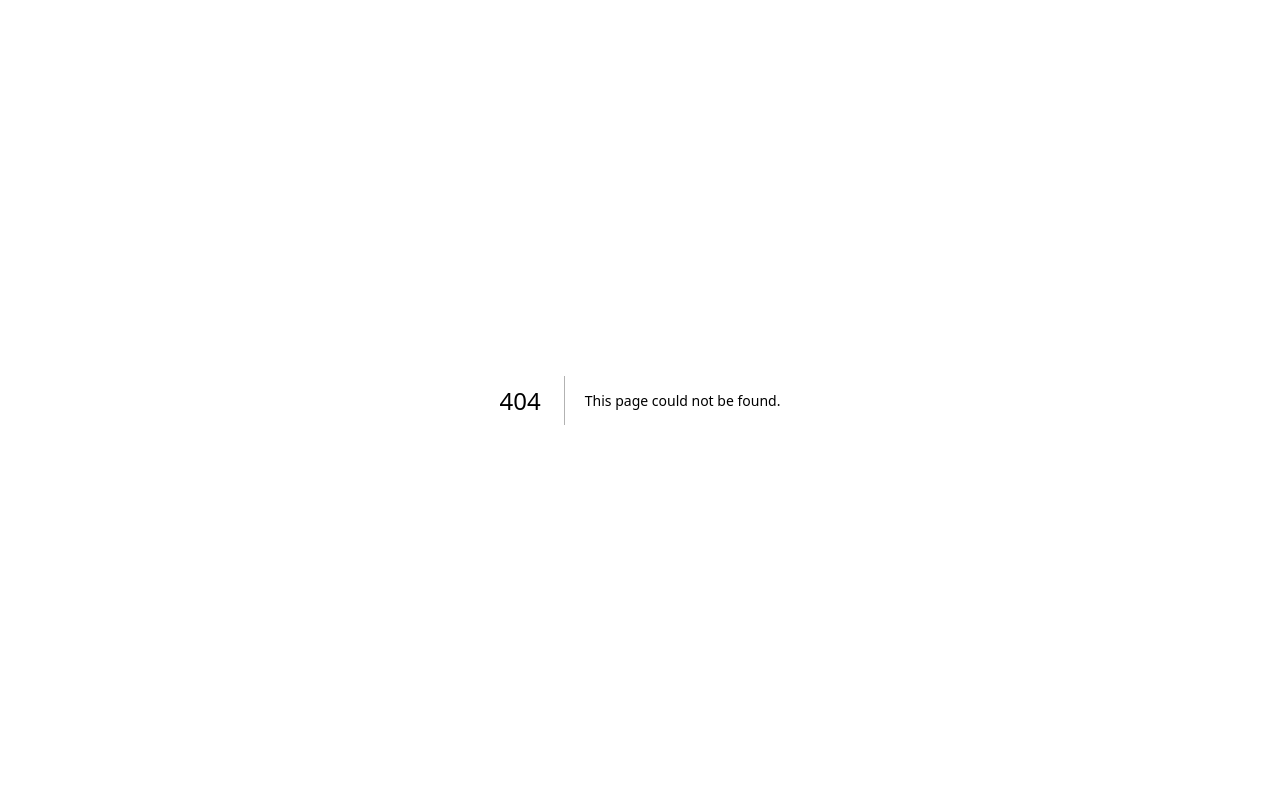
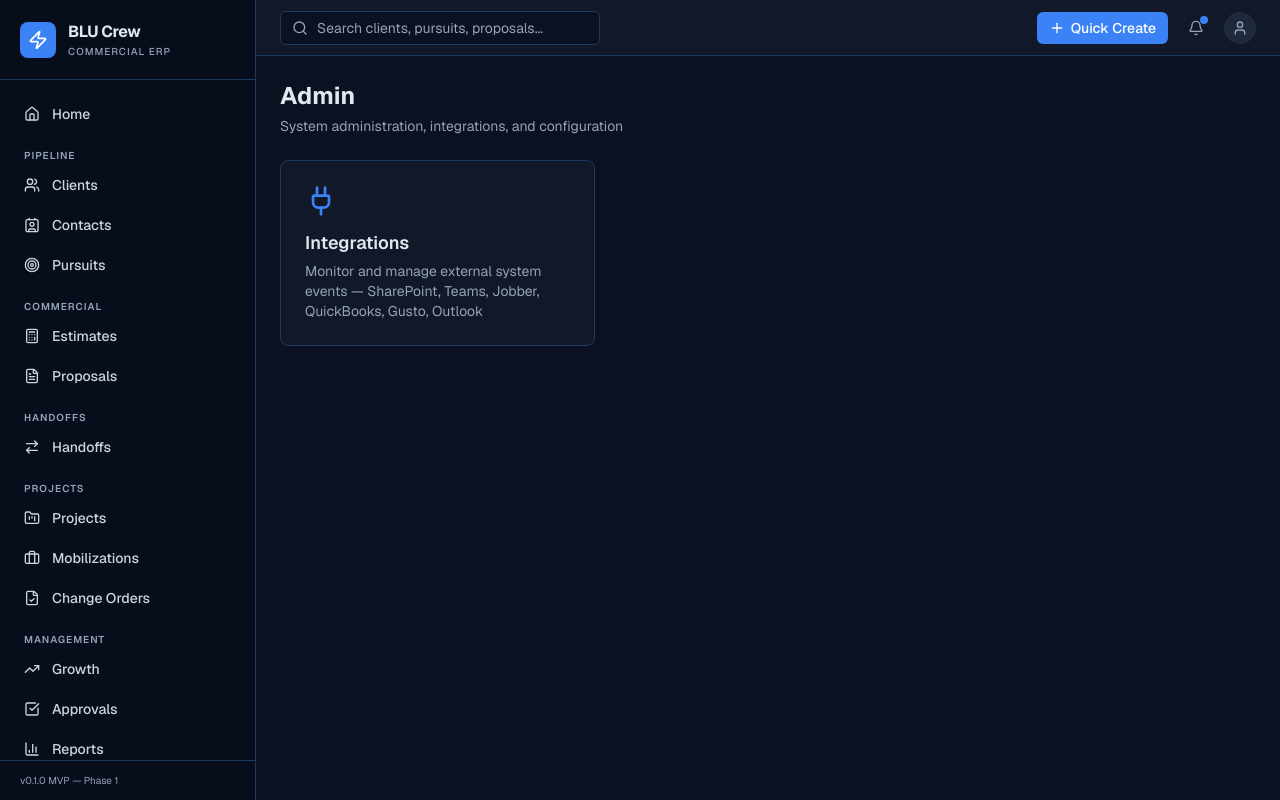
Before and after one commit to FreshLocalCleaning/BLUcrew-ERP, a Next.js app: page /admin in a window 1280 px wide. Before the commit this address had no page. Built offline with nearby package versions, Linux system fonts and the light colour scheme.

Commit message:
feat(nav): add Admin index page with Integrations link
Sidebar already has Home, Reports, and Admin links.
Admin page now provides navigation to Integration events admin.

https://claude.ai/code/session_01HrMEMpPdJ8WXX91toDptNW

```diff
--- /dev/null
+++ b/src/app/(dashboard)/admin/page.tsx
@@ -0,0 +1,41 @@
+import Link from 'next/link'
+import { Plug, Settings, Shield } from 'lucide-react'
+
+const ADMIN_SECTIONS = [
+  {
+    label: 'Integrations',
+    description: 'Monitor and manage external system events — SharePoint, Teams, Jobber, QuickBooks, Gusto, Outlook',
+    href: '/admin/integrations',
+    icon: Plug,
+  },
+]
+
+export default function AdminPage() {
+  return (
+    <div className="space-y-6">
+      <div>
+        <h1 className="text-2xl font-bold text-foreground">Admin</h1>
+        <p className="mt-1 text-sm text-muted-foreground">
+          System administration, integrations, and configuration
+        </p>
+      </div>
+
+      <div className="grid grid-cols-1 gap-4 sm:grid-cols-2 lg:grid-cols-3">
+        {ADMIN_SECTIONS.map((section) => {
+          const Icon = section.icon
+          return (
+            <Link
+              key={section.href}
+              href={section.href}
+              className="rounded-lg border border-border bg-card p-6 hover:bg-muted/30 transition-colors"
+            >
+              <Icon className="h-8 w-8 text-primary" />
+              <h2 className="mt-3 text-lg font-semibold text-foreground">{section.label}</h2>
+              <p className="mt-1 text-sm text-muted-foreground">{section.description}</p>
+            </Link>
+          )
+        })}
+      </div>
+    </div>
+  )
+}
```
